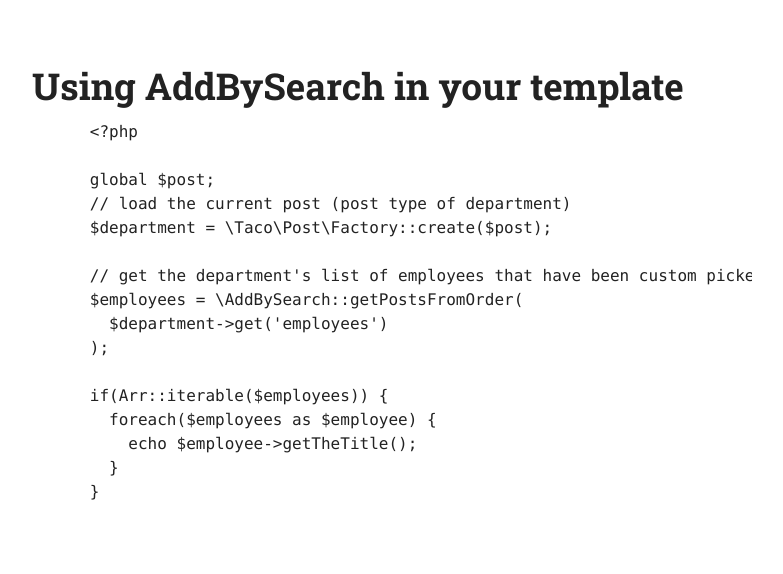
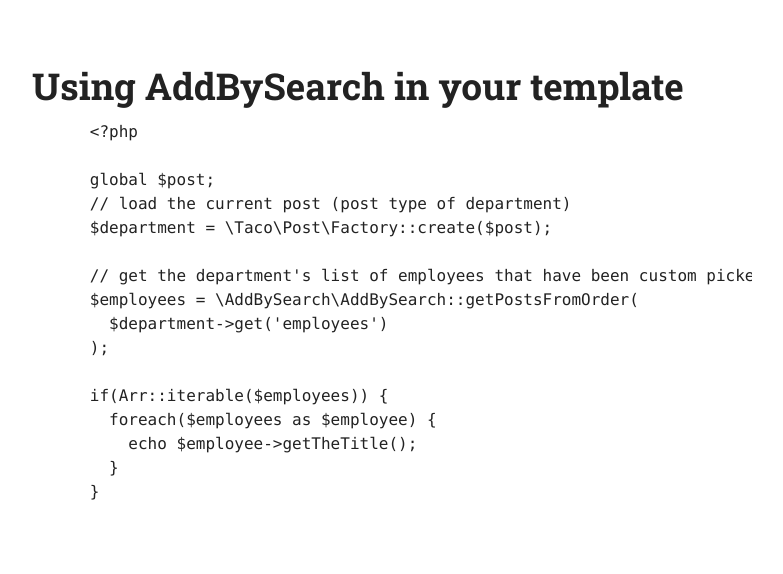
Before and after one commit to tacowordpress/addbysearch, a plain HTML site: page index.html in a window 1280 px wide. Shown: the part 5640-6214 px from the top of the page, without its empty margins (373-1156 px from the left). Drawn offline with nearby package versions, Linux system fonts and the light colour scheme.

Commit message:
namespace fix

```diff
--- a/index.html
+++ b/index.html
@@ -224,7 +224,7 @@
       $department = \Taco\Post\Factory::create($post);
 
       // get the department's list of employees that have been custom picked and ordered by the admin
-      $employees = \AddBySearch::getPostsFromOrder(
+      $employees = \AddBySearch\AddBySearch::getPostsFromOrder(
         $department->get('employees')
       );
 
```
